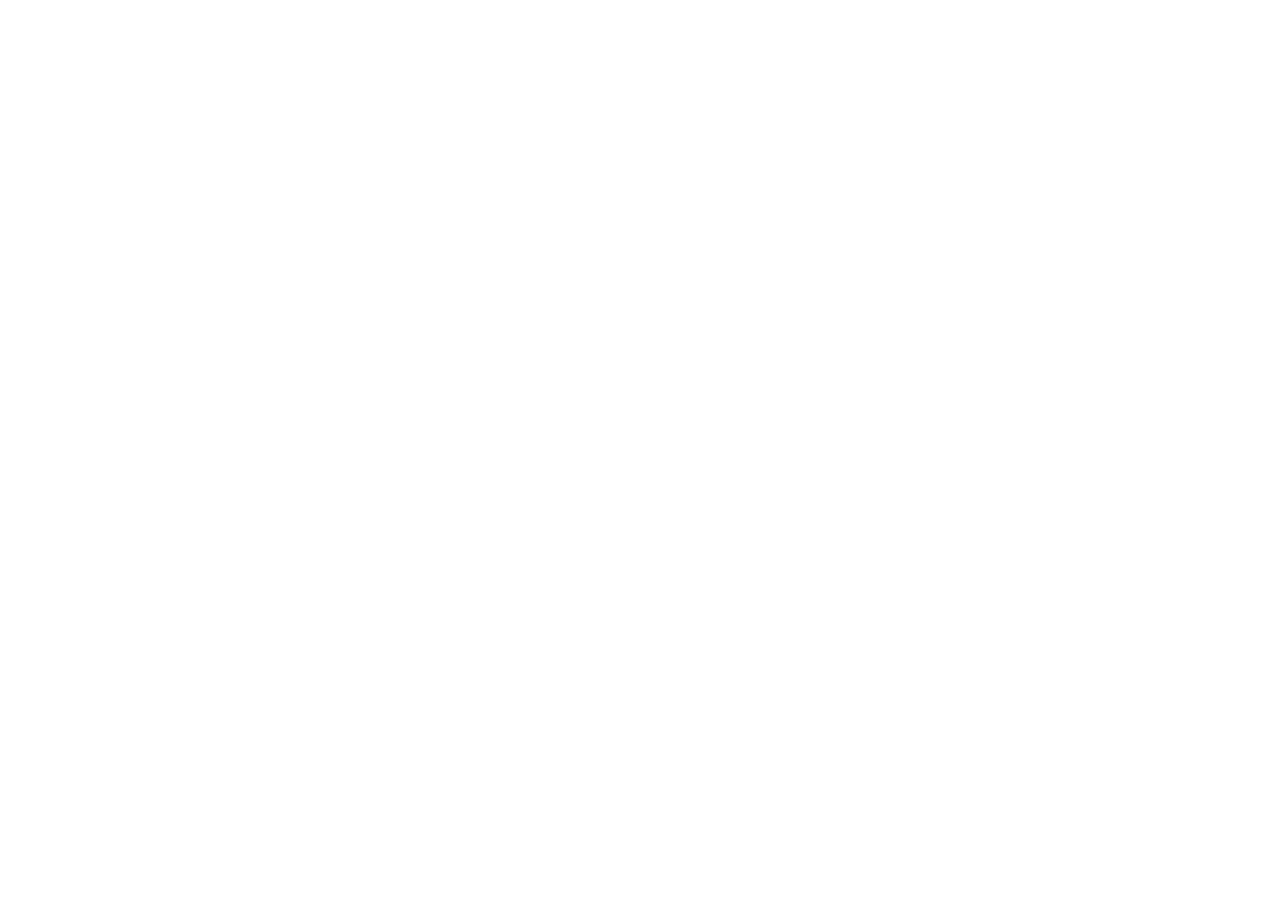
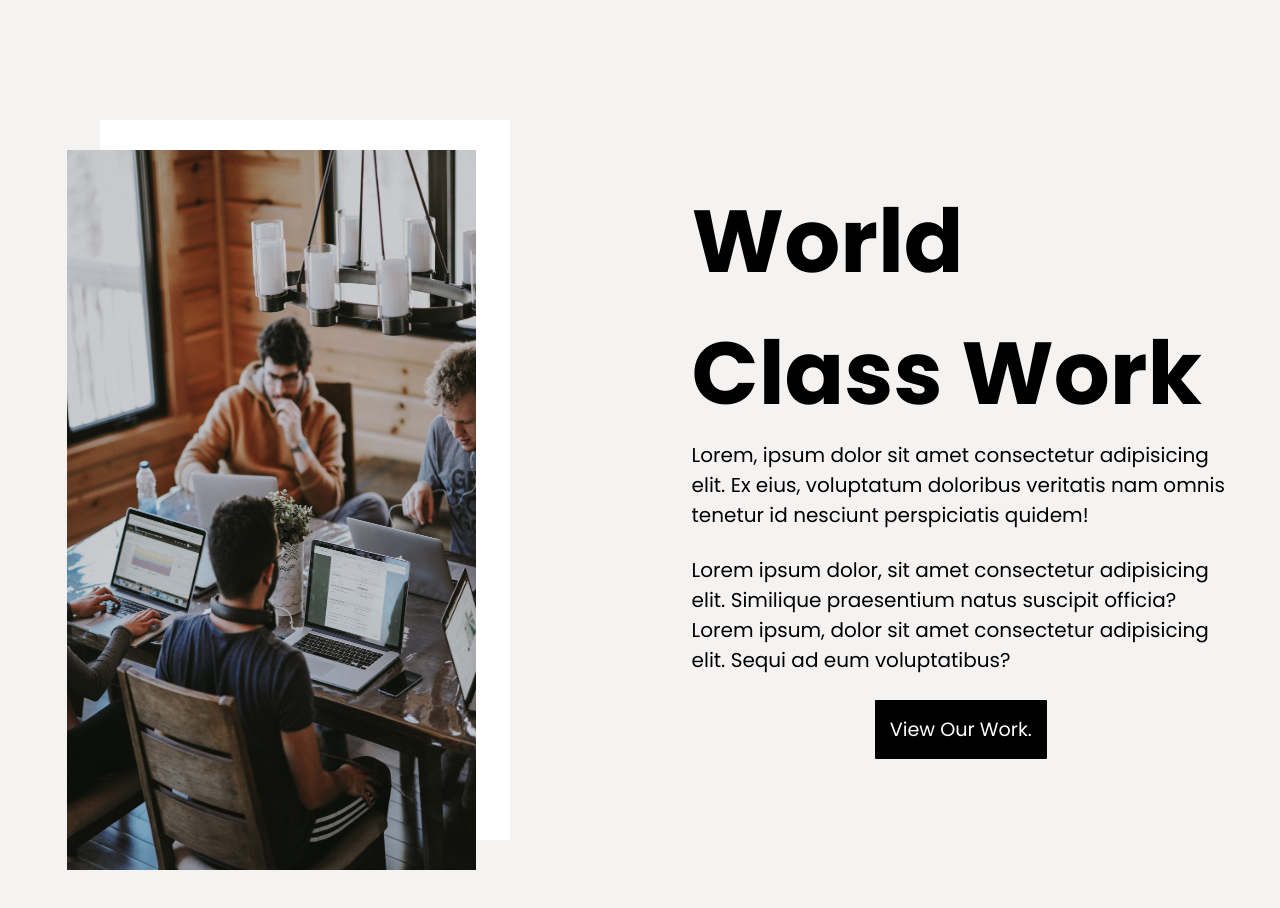
Before and after one commit to chusyntax/react-digital-agency, a React (Create React App) app: page / in a window 1280 px wide. Shown: the part 1700-2608 px from the top of the page. Before the commit the page ends 835 px from the top, so only its background shows below. Built offline with nearby package versions, Linux system fonts and the light colour scheme.

Commit message:
added whole about section

```diff
--- a/src/CSS Files/About.module.css
+++ b/src/CSS Files/About.module.css
@@ -1,4 +1,87 @@
 .about{
 display:grid;
-background:grey;
+background:rgb(245, 242, 242);
+grid-template-columns:1fr  1fr ;
+gap:0.2rem;
+max-width:100%;
 }
+
+.about div{
+    margin:50px
+}
+
+.about h1{
+    font-size: 5.5rem;
+}
+.about p{
+    font-size: 1.25rem;
+}
+.aboutImage{
+    position: relative;
+}
+
+.about img{
+    position:absolute;
+    top:5rem;
+    right:7rem;
+    width:32vw;
+    height:90vh;
+    align-items: center;
+}
+
+.solidBlock{
+    width:32vw;
+    height:90vh;
+    background-color:rgb(255, 255, 255);
+}
+
+.aboutText{
+    display:flex;
+    align-items: center;
+    justify-content: center;
+    flex-direction: column;
+}
+
+.aboutText button{
+    color:white;
+    background:black;
+    border:none;
+    margin:25px;
+    font-size: 1.2rem;
+    padding:15px;
+    border-radius: 1px;
+    transition: 200ms ease-in;
+}
+
+.aboutText button:hover{
+
+    padding-left: 20px;
+    padding-right: 20px;
+    letter-spacing: 6px;
+    background:white;
+    color:black;
+    cursor:pointer;
+}
+
+@media screen and (max-width:800px) {
+    .about p{
+        font-size: 1.5rem;
+    }
+    .about{
+        display:grid;
+        grid-template-columns: 1fr;;
+    }
+
+}
+
+@media screen and (min-width:1700px) {
+    .about p{
+        font-size: 2.5rem;
+    }
+
+    .about img{
+        position:absolute;
+        top:7rem;
+        right:15rem;
+    }
+}
--- a/src/Pages/About.jsx
+++ b/src/Pages/About.jsx
@@ -1,4 +1,6 @@
-import styles from "../CSS Files/About.module.css"
+import styles from "../CSS Files/About.module.css";
+import aboutImage from "../Images/about-image.jpg";
+import aboutImage2 from "../Images/about-image-2.jpg";
 
 function About(){
 
@@ -10,12 +12,47 @@
 
 <div className={styles.aboutText}>
 <h1>About Us</h1>
+<p>Lorem, ipsum dolor sit amet consectetur adipisicing elit. Ex eius, voluptatum doloribus veritatis nam omnis tenetur id nesciunt perspiciatis quidem!</p>
+<br></br>
+<p>Lorem ipsum, dolor sit amet consectetur adipisicing elit. Beatae nam adipisci earum, exercitationem vitae possimus? Corrupti tenetur itaque dolorem mollitia possimus illum, molestiae reiciendis, quam, veniam delectus provident eos suscipit?</p>
+<br></br>
+<p>Lorem ipsum dolor, sit amet consectetur adipisicing elit. Similique praesentium natus suscipit officia? Hic explicabo adipisci vitae a dolorum ipsam!</p>
+
+<p>Lorem ipsum, dolor sit amet consectetur adipisicing elit. A expedita voluptatibus dolorem? Sequi ad eum voluptatibus?</p>
+</div>
+
+<div className={styles.aboutImage}>
+<div className={styles.solidBlock}></div>
+<img src={aboutImage} alt="Floating Objects" />
+</div>
 
 </div>
 
-<div className={styles.aboutImage}></div>
+
+
+<div className={styles.about}>
+
+
+
+<div className={styles.aboutImage}>
+<div className={styles.solidBlock}></div>
+<img src={aboutImage2} alt="People in an office space" />
+</div>
+
+<div className={styles.aboutText}>
+<h1>World Class Work</h1>
+<p>Lorem, ipsum dolor sit amet consectetur adipisicing elit. Ex eius, voluptatum doloribus veritatis nam omnis tenetur id nesciunt perspiciatis quidem!</p>
+<br></br>
+
+<p>Lorem ipsum dolor, sit amet consectetur adipisicing elit. Similique praesentium natus suscipit officia?</p>
+
+<p>Lorem ipsum, dolor sit amet consectetur adipisicing elit. Sequi ad eum voluptatibus?</p>
+
+<button>View Our Work.</button>
+</div>
 
 </div>
+
 
 </section>
 
```
Also changed, not shown: src/Images/about-image-2.jpg (added), src/Images/about-image.jpg (added).
